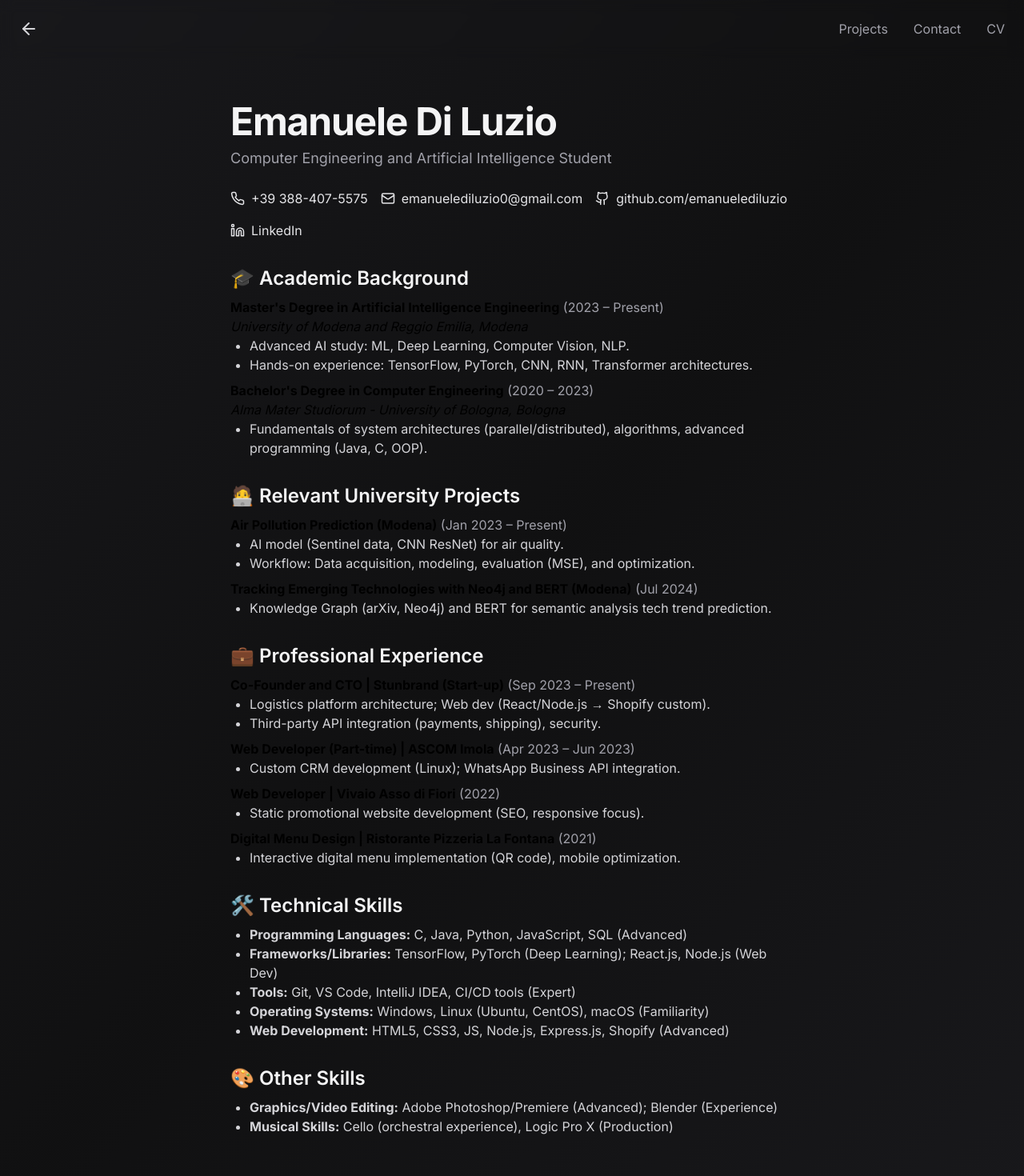
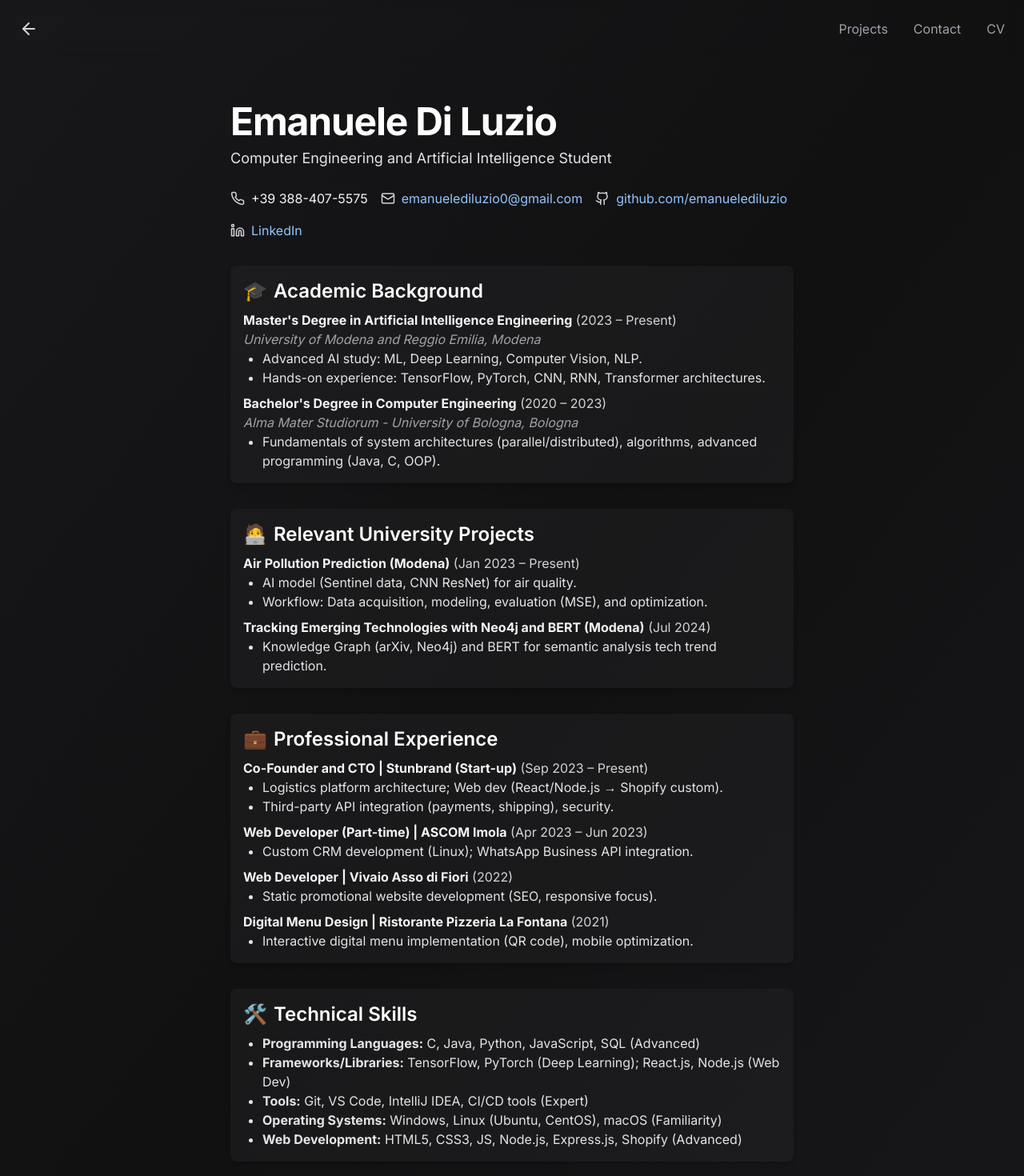
Before and after one commit to emanuelediluzio/portfolio, a Next.js app: page /cv in a window 1280 px wide. Shown: the top 1470 px of the page at 80% size. Built offline with nearby package versions, Linux system fonts and the light colour scheme; no server answers; what tailwindcss-debug-screens would draw is missing.

Commit message:
Migliorata leggibilità pagina CV: colori più chiari, link visibili, contrasto aumentato

```diff
--- a/app/cv/page.tsx
+++ b/app/cv/page.tsx
@@ -7,87 +7,87 @@ export default function CVPage() {
     <div className="relative pb-16 min-h-screen bg-gradient-to-tl from-zinc-900 via-zinc-400/10 to-zinc-900">
       <Navigation />
       <div className="px-6 pt-20 mx-auto max-w-3xl lg:px-8 md:pt-24 lg:pt-32">
-        <h1 className="text-4xl font-bold tracking-tight text-zinc-100 sm:text-5xl mb-2">Emanuele Di Luzio</h1>
-        <h2 className="text-lg text-zinc-400 mb-6">Computer Engineering and Artificial Intelligence Student</h2>
-        <div className="flex flex-wrap gap-4 mb-8 text-zinc-200">
-          <div className="flex items-center gap-2"><Phone size={18}/> <span>+39 388-407-5575</span></div>
-          <div className="flex items-center gap-2"><Mail size={18}/> <a href="mailto:emanuelediluzio0@gmail.com" className="hover:underline">emanuelediluzio0@gmail.com</a></div>
-          <div className="flex items-center gap-2"><Github size={18}/> <a href="https://github.com/emanuelediluzio" target="_blank" rel="noopener noreferrer" className="hover:underline">github.com/emanuelediluzio</a></div>
-          <div className="flex items-center gap-2"><Linkedin size={18}/> <a href="https://linkedin.com/in/emanuele-di-luzio-658752184" target="_blank" rel="noopener noreferrer" className="hover:underline">LinkedIn</a></div>
+        <h1 className="text-4xl font-bold tracking-tight text-white sm:text-5xl mb-2">Emanuele Di Luzio</h1>
+        <h2 className="text-lg text-zinc-200 mb-6">Computer Engineering and Artificial Intelligence Student</h2>
+        <div className="flex flex-wrap gap-4 mb-8 text-zinc-100">
+          <div className="flex items-center gap-2"><Phone size={18} className="text-zinc-300"/> <span>+39 388-407-5575</span></div>
+          <div className="flex items-center gap-2"><Mail size={18} className="text-zinc-300"/> <a href="mailto:emanuelediluzio0@gmail.com" className="hover:underline text-blue-300 hover:text-white transition">emanuelediluzio0@gmail.com</a></div>
+          <div className="flex items-center gap-2"><Github size={18} className="text-zinc-300"/> <a href="https://github.com/emanuelediluzio" target="_blank" rel="noopener noreferrer" className="hover:underline text-blue-300 hover:text-white transition">github.com/emanuelediluzio</a></div>
+          <div className="flex items-center gap-2"><Linkedin size={18} className="text-zinc-300"/> <a href="https://linkedin.com/in/emanuele-di-luzio-658752184" target="_blank" rel="noopener noreferrer" className="hover:underline text-blue-300 hover:text-white transition">LinkedIn</a></div>
         </div>
 
         {/* Academic Background */}
-        <section className="mb-8">
-          <h3 className="text-2xl font-semibold text-zinc-100 mb-2">🎓 Academic Background</h3>
+        <section className="mb-8 p-4 rounded-lg bg-zinc-800/40 shadow-md">
+          <h3 className="text-2xl font-semibold text-white mb-2 flex items-center gap-2"><span role="img" aria-label="🎓">🎓</span> Academic Background</h3>
           <div className="mb-2">
-            <span className="font-bold">Master's Degree in Artificial Intelligence Engineering</span> <span className="text-zinc-400">(2023 – Present)</span><br/>
-            <span className="italic">University of Modena and Reggio Emilia, Modena</span>
-            <ul className="list-disc ml-6 text-zinc-300">
+            <span className="font-bold text-zinc-100">Master's Degree in Artificial Intelligence Engineering</span> <span className="text-zinc-300">(2023 – Present)</span><br/>
+            <span className="italic text-zinc-400">University of Modena and Reggio Emilia, Modena</span>
+            <ul className="list-disc ml-6 text-zinc-200">
               <li>Advanced AI study: ML, Deep Learning, Computer Vision, NLP.</li>
               <li>Hands-on experience: TensorFlow, PyTorch, CNN, RNN, Transformer architectures.</li>
             </ul>
           </div>
           <div>
-            <span className="font-bold">Bachelor's Degree in Computer Engineering</span> <span className="text-zinc-400">(2020 – 2023)</span><br/>
-            <span className="italic">Alma Mater Studiorum - University of Bologna, Bologna</span>
-            <ul className="list-disc ml-6 text-zinc-300">
+            <span className="font-bold text-zinc-100">Bachelor's Degree in Computer Engineering</span> <span className="text-zinc-300">(2020 – 2023)</span><br/>
+            <span className="italic text-zinc-400">Alma Mater Studiorum - University of Bologna, Bologna</span>
+            <ul className="list-disc ml-6 text-zinc-200">
               <li>Fundamentals of system architectures (parallel/distributed), algorithms, advanced programming (Java, C, OOP).</li>
             </ul>
           </div>
         </section>
 
         {/* Relevant University Projects */}
-        <section className="mb-8">
-          <h3 className="text-2xl font-semibold text-zinc-100 mb-2">🧑‍💻 Relevant University Projects</h3>
+        <section className="mb-8 p-4 rounded-lg bg-zinc-800/40 shadow-md">
+          <h3 className="text-2xl font-semibold text-white mb-2 flex items-center gap-2"><span role="img" aria-label="🧑‍💻">🧑‍💻</span> Relevant University Projects</h3>
           <div className="mb-2">
-            <span className="font-bold">Air Pollution Prediction (Modena)</span> <span className="text-zinc-400">(Jan 2023 – Present)</span>
-            <ul className="list-disc ml-6 text-zinc-300">
+            <span className="font-bold text-zinc-100">Air Pollution Prediction (Modena)</span> <span className="text-zinc-300">(Jan 2023 – Present)</span>
+            <ul className="list-disc ml-6 text-zinc-200">
               <li>AI model (Sentinel data, CNN ResNet) for air quality.</li>
               <li>Workflow: Data acquisition, modeling, evaluation (MSE), and optimization.</li>
             </ul>
           </div>
           <div>
-            <span className="font-bold">Tracking Emerging Technologies with Neo4j and BERT (Modena)</span> <span className="text-zinc-400">(Jul 2024)</span>
-            <ul className="list-disc ml-6 text-zinc-300">
+            <span className="font-bold text-zinc-100">Tracking Emerging Technologies with Neo4j and BERT (Modena)</span> <span className="text-zinc-300">(Jul 2024)</span>
+            <ul className="list-disc ml-6 text-zinc-200">
               <li>Knowledge Graph (arXiv, Neo4j) and BERT for semantic analysis tech trend prediction.</li>
             </ul>
           </div>
         </section>
 
         {/* Professional Experience */}
-        <section className="mb-8">
-          <h3 className="text-2xl font-semibold text-zinc-100 mb-2">💼 Professional Experience</h3>
+        <section className="mb-8 p-4 rounded-lg bg-zinc-800/40 shadow-md">
+          <h3 className="text-2xl font-semibold text-white mb-2 flex items-center gap-2"><span role="img" aria-label="💼">💼</span> Professional Experience</h3>
           <div className="mb-2">
-            <span className="font-bold">Co-Founder and CTO | Stunbrand (Start-up)</span> <span className="text-zinc-400">(Sep 2023 – Present)</span>
-            <ul className="list-disc ml-6 text-zinc-300">
+            <span className="font-bold text-zinc-100">Co-Founder and CTO | Stunbrand (Start-up)</span> <span className="text-zinc-300">(Sep 2023 – Present)</span>
+            <ul className="list-disc ml-6 text-zinc-200">
               <li>Logistics platform architecture; Web dev (React/Node.js → Shopify custom).</li>
               <li>Third-party API integration (payments, shipping), security.</li>
             </ul>
           </div>
           <div className="mb-2">
-            <span className="font-bold">Web Developer (Part-time) | ASCOM Imola</span> <span className="text-zinc-400">(Apr 2023 – Jun 2023)</span>
-            <ul className="list-disc ml-6 text-zinc-300">
+            <span className="font-bold text-zinc-100">Web Developer (Part-time) | ASCOM Imola</span> <span className="text-zinc-300">(Apr 2023 – Jun 2023)</span>
+            <ul className="list-disc ml-6 text-zinc-200">
               <li>Custom CRM development (Linux); WhatsApp Business API integration.</li>
             </ul>
           </div>
           <div className="mb-2">
-            <span className="font-bold">Web Developer | Vivaio Asso di Fiori</span> <span className="text-zinc-400">(2022)</span>
-            <ul className="list-disc ml-6 text-zinc-300">
+            <span className="font-bold text-zinc-100">Web Developer | Vivaio Asso di Fiori</span> <span className="text-zinc-300">(2022)</span>
+            <ul className="list-disc ml-6 text-zinc-200">
               <li>Static promotional website development (SEO, responsive focus).</li>
             </ul>
           </div>
           <div>
-            <span className="font-bold">Digital Menu Design | Ristorante Pizzeria La Fontana</span> <span className="text-zinc-400">(2021)</span>
-            <ul className="list-disc ml-6 text-zinc-300">
+            <span className="font-bold text-zinc-100">Digital Menu Design | Ristorante Pizzeria La Fontana</span> <span className="text-zinc-300">(2021)</span>
+            <ul className="list-disc ml-6 text-zinc-200">
               <li>Interactive digital menu implementation (QR code), mobile optimization.</li>
             </ul>
           </div>
         </section>
 
         {/* Technical Skills */}
-        <section className="mb-8">
-          <h3 className="text-2xl font-semibold text-zinc-100 mb-2">🛠️ Technical Skills</h3>
-          <ul className="list-disc ml-6 text-zinc-300">
+        <section className="mb-8 p-4 rounded-lg bg-zinc-800/40 shadow-md">
+          <h3 className="text-2xl font-semibold text-white mb-2 flex items-center gap-2"><span role="img" aria-label="🛠️">🛠️</span> Technical Skills</h3>
+          <ul className="list-disc ml-6 text-zinc-200">
             <li><span className="font-bold">Programming Languages:</span> C, Java, Python, JavaScript, SQL (Advanced)</li>
             <li><span className="font-bold">Frameworks/Libraries:</span> TensorFlow, PyTorch (Deep Learning); React.js, Node.js (Web Dev)</li>
             <li><span className="font-bold">Tools:</span> Git, VS Code, IntelliJ IDEA, CI/CD tools (Expert)</li>
@@ -97,9 +97,9 @@ export default function CVPage() {
         </section>
 
         {/* Other Skills */}
-        <section className="mb-8">
-          <h3 className="text-2xl font-semibold text-zinc-100 mb-2">🎨 Other Skills</h3>
-          <ul className="list-disc ml-6 text-zinc-300">
+        <section className="mb-8 p-4 rounded-lg bg-zinc-800/40 shadow-md">
+          <h3 className="text-2xl font-semibold text-white mb-2 flex items-center gap-2"><span role="img" aria-label="🎨">🎨</span> Other Skills</h3>
+          <ul className="list-disc ml-6 text-zinc-200">
             <li><span className="font-bold">Graphics/Video Editing:</span> Adobe Photoshop/Premiere (Advanced); Blender (Experience)</li>
             <li><span className="font-bold">Musical Skills:</span> Cello (orchestral experience), Logic Pro X (Production)</li>
           </ul>
```
